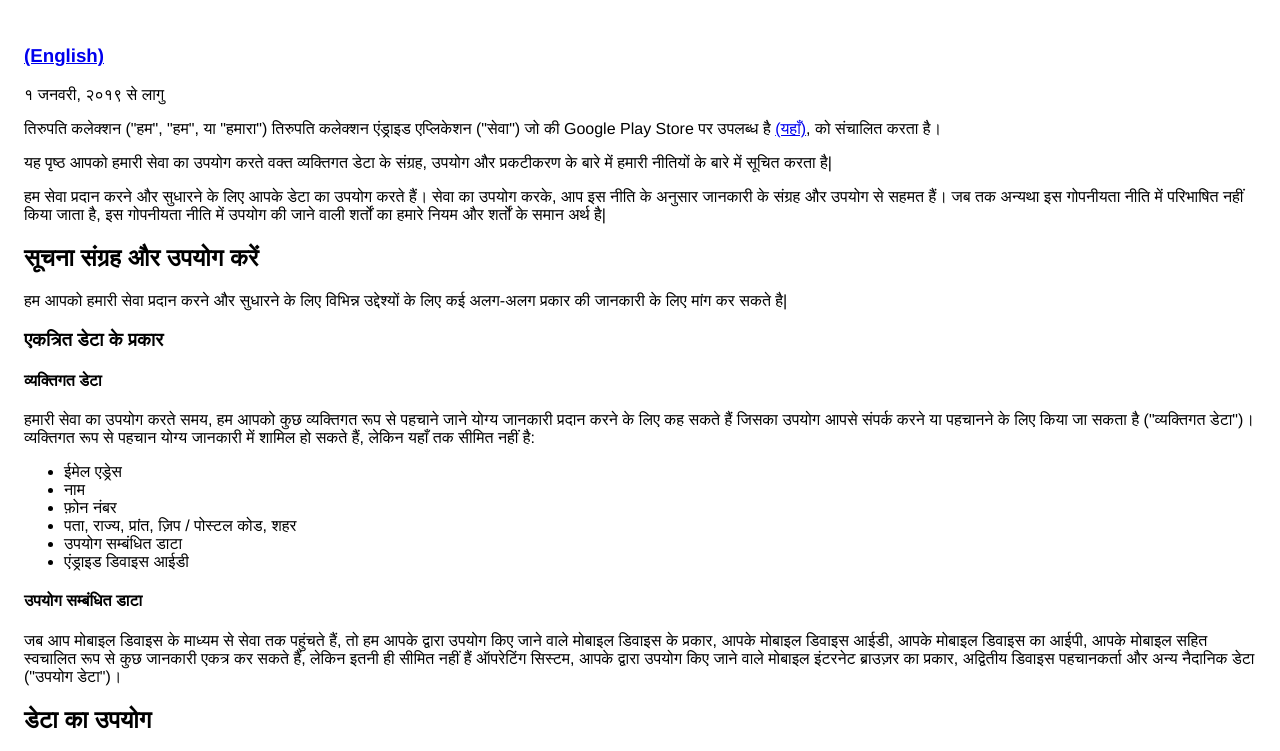
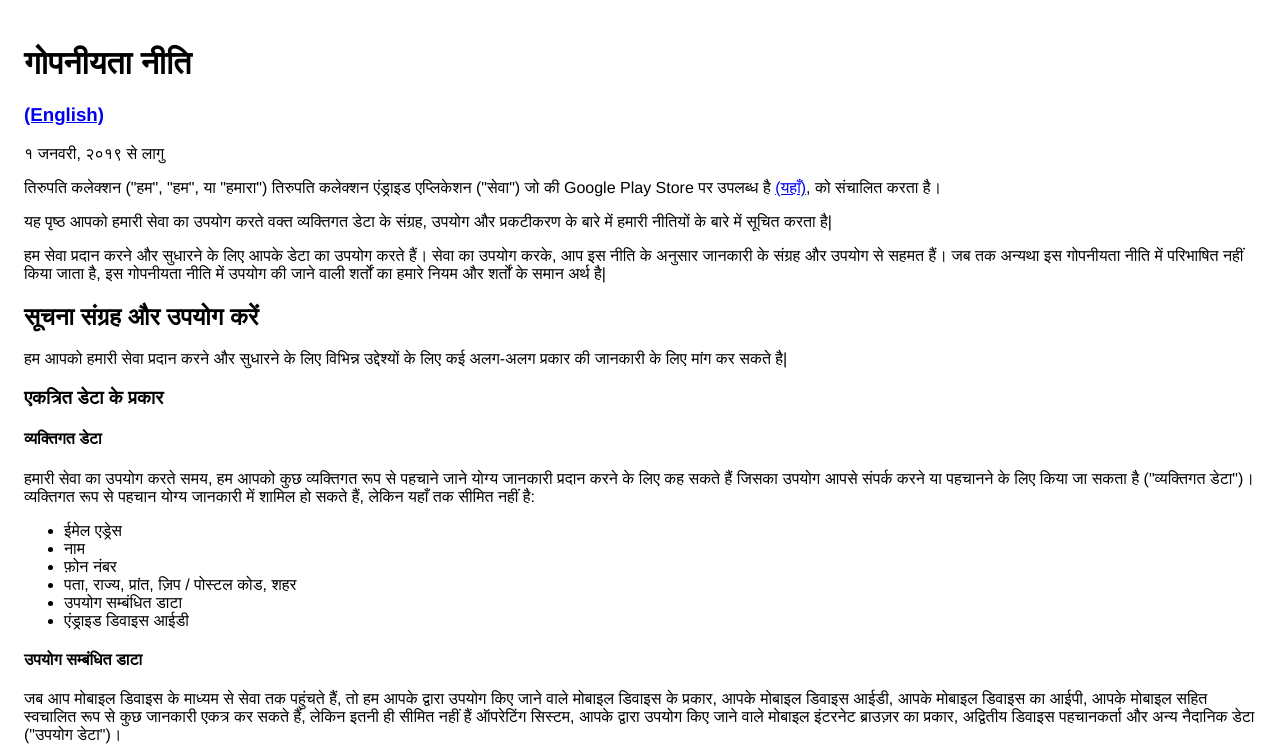
Before and after one commit to LavishSwarnkar/TC_Docs, a plain HTML site: page pp_hi.html in a window 1280 px wide. Shown: the top 751 px of the page. Drawn offline with Linux system fonts and the light colour scheme.

Commit message:
Update pp_hi.html

```diff
--- a/pp_hi.html
+++ b/pp_hi.html
@@ -1,7 +1,7 @@
 <!DOCTYPE html><html> <head> <meta charset="utf-8"> <meta name="viewport" content="width=device-width"> <title>प्राइवेसी पोलिसी</title> <style>body{font-family: "Helvetica Neue", Helvetica, Arial, sans-serif; padding:1em;}</style></head>
 <body>
 
-<h1></h1>
+<h1>गोपनीयता नीति</h1>
 <h3><a href="pp.html">(English)</a></h3>
 
 <p>१ जनवरी, २०१९ से लागु</p>
```
